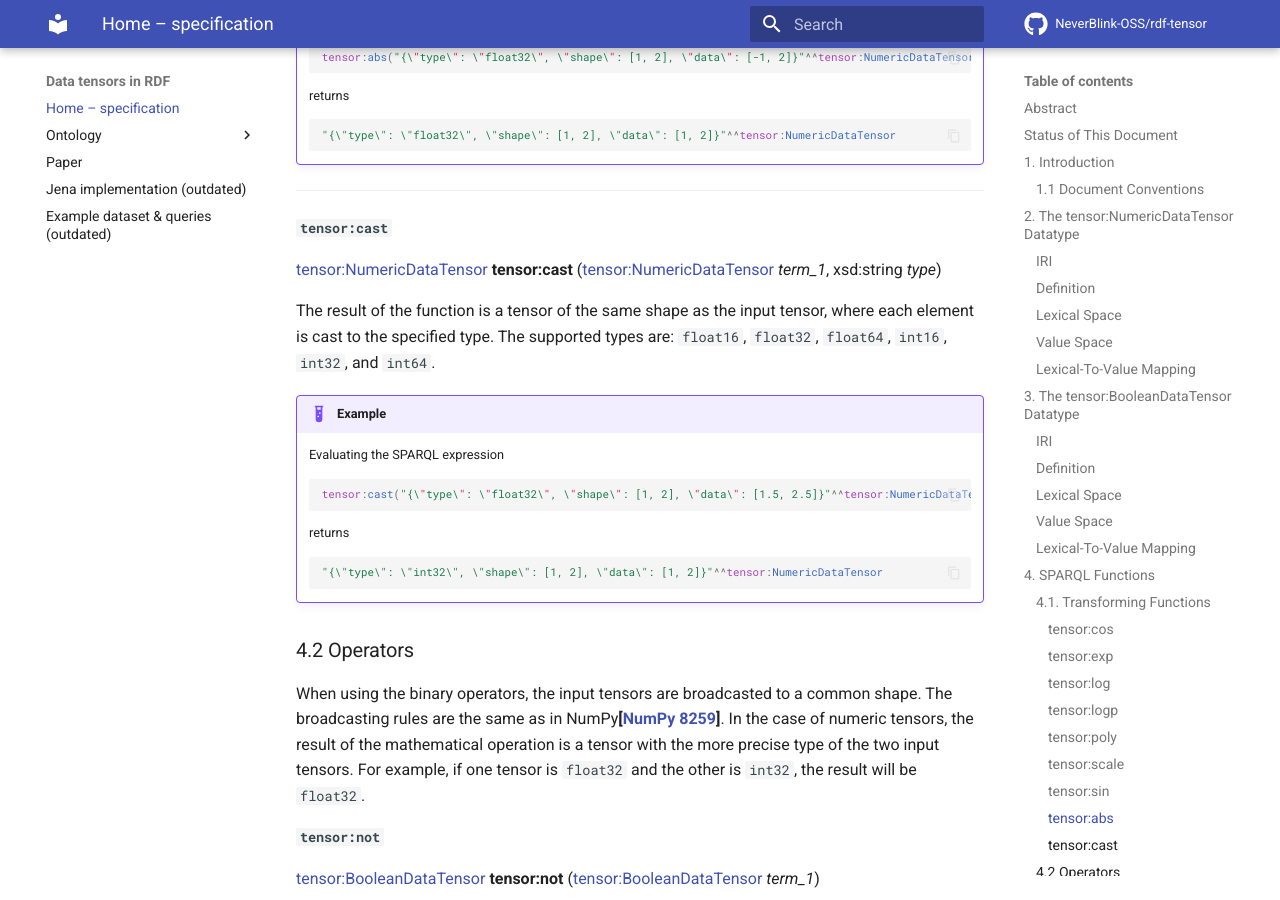
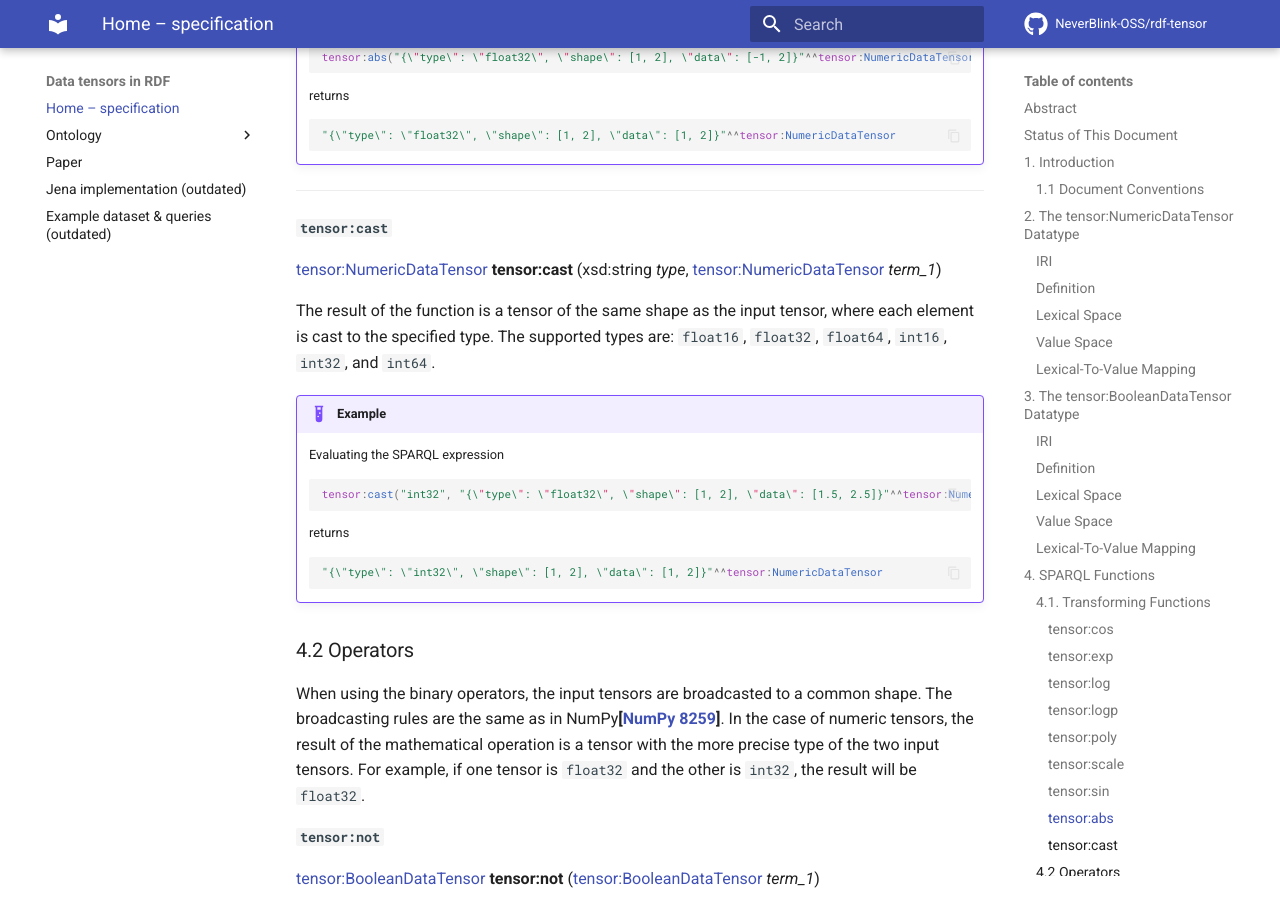
Before and after one commit to NeverBlink-OSS/rdf-tensor, an MkDocs documentation site: the page built from docs/index.md, in a window 1280 px wide and 900 px high, scrolled down 6542 px. Built offline with MkDocs 1.6.1 and Material for MkDocs 9.7.7, drawn with Linux system fonts in a browser that asks for light colours; comment, search, counter and statistics services are not loaded.

Commit message:
Make tensor:cast argument positions consistent with other functions (#6)

````diff
--- a/docs/index.md
+++ b/docs/index.md
@@ -290,7 +290,7 @@ The result of the function is a tensor of the same shape as the input tensor, wh
 ---
 
 #### `tensor:cast`
-[tensor:NumericDataTensor](https://w3id.org/rdf-tensor/vocab#NumericDataTensor) **tensor:cast** ([tensor:NumericDataTensor](https://w3id.org/rdf-tensor/vocab#NumericDataTensor) *term_1*, xsd:string *type*)
+[tensor:NumericDataTensor](https://w3id.org/rdf-tensor/vocab#NumericDataTensor) **tensor:cast** (xsd:string *type*, [tensor:NumericDataTensor](https://w3id.org/rdf-tensor/vocab#NumericDataTensor) *term_1*)
 
 The result of the function is a tensor of the same shape as the input tensor, where each element is cast to the specified type. The supported types are: `float16`, `float32`, `float64`, `int16`, `int32`, and `int64`.
 
@@ -299,7 +299,7 @@ The result of the function is a tensor of the same shape as the input tensor, wh
     Evaluating the SPARQL expression
 
     ```sparql
-    tensor:cast("{\"type\": \"float32\", \"shape\": [1, 2], \"data\": [1.5, 2.5]}"^^tensor:NumericDataTensor, "int32")
+    tensor:cast("int32", "{\"type\": \"float32\", \"shape\": [1, 2], \"data\": [1.5, 2.5]}"^^tensor:NumericDataTensor)
     ```
 
     returns
````
